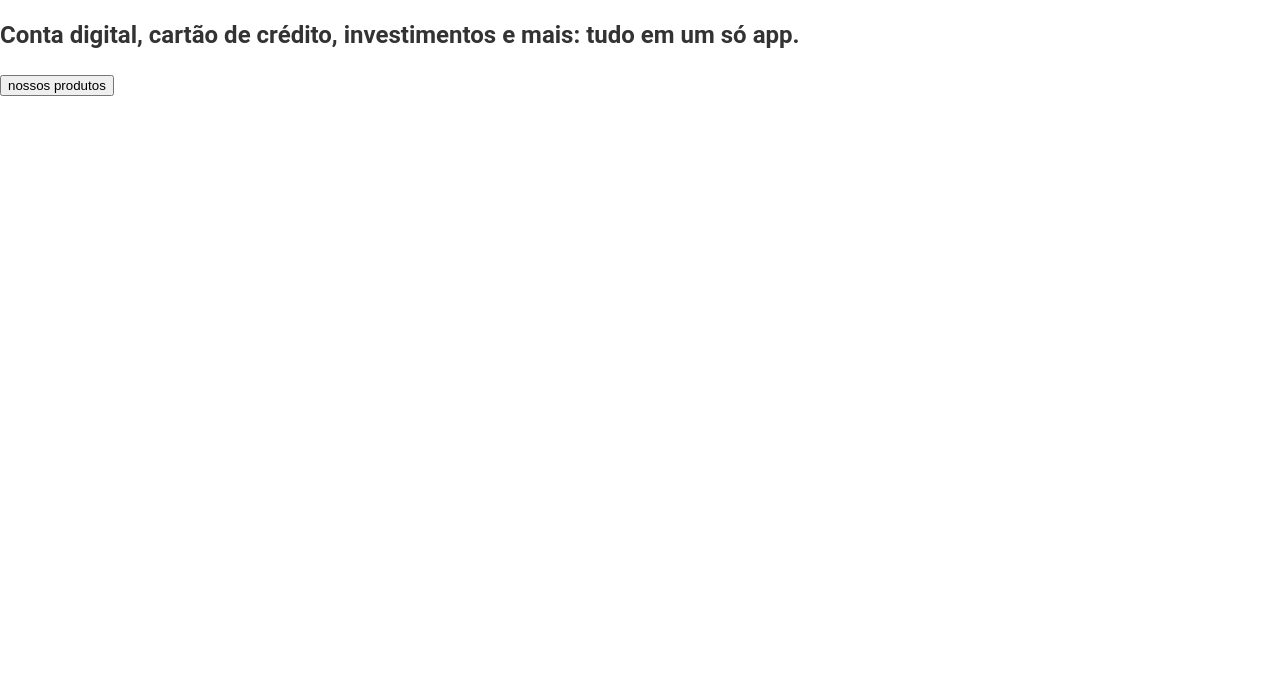
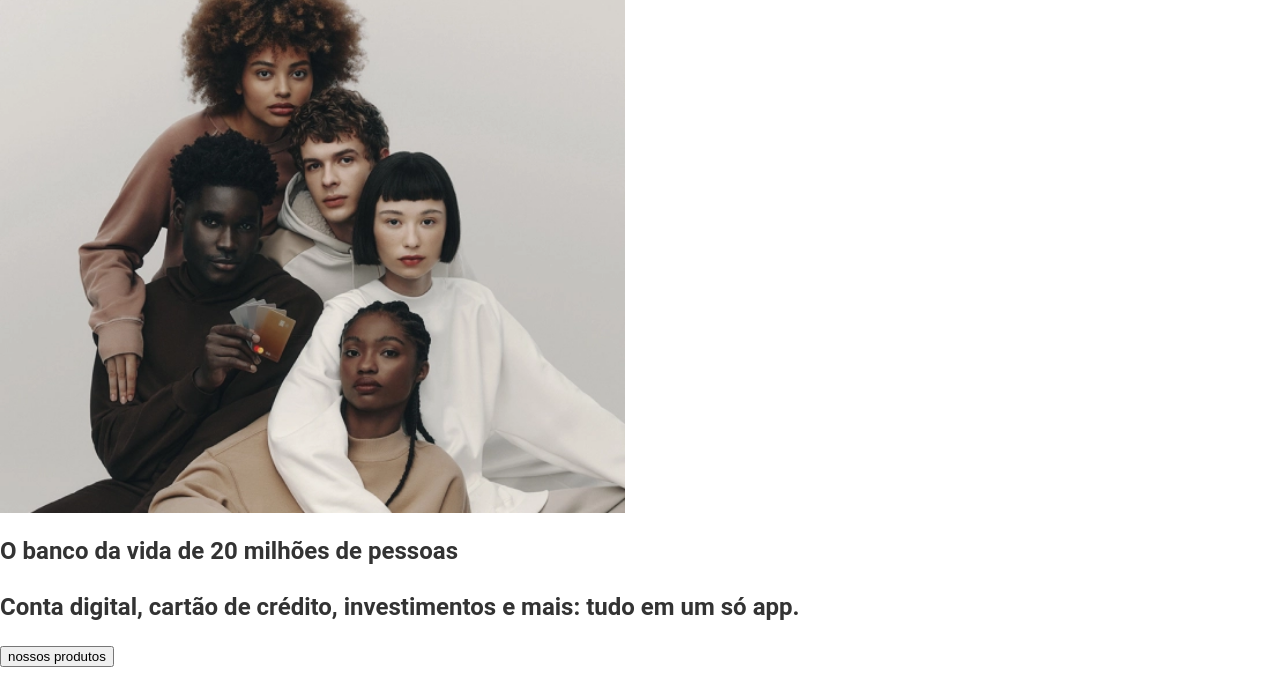
Before and after one commit to prissycorrea/javascript-fiap, a website: page c6bank.html in a window 1280 px wide. Shown: the part 106-800 px from the top of the page. Drawn offline with Linux system fonts and the light colour scheme.

Commit message:
'Deploy'

```diff
--- a/assets/css/main.css
+++ b/assets/css/main.css
@@ -1 +1 @@
-body{margin:0;padding:0;font-family:"Roboto","Lato",sans-serif;font-size:16px;line-height:1.5;color:#333}*{box-sizing:border-box}body{display:flex;width:100vw}body>header{align-items:center;background-color:#fff;display:flex;height:100px;justify-content:center;position:fixed;top:0;transition-duration:.5s;width:100%;z-index:100}body>header>nav{width:70%}body>header>nav>ul{display:flex;margin:0}body>header>nav>ul>li{list-style:none;margin-right:20px}body>header>nav>ul>li>a{color:#222;font-weight:bold;text-decoration:none}body>header button{background:#ffe45c;border:none;border-radius:20px;color:#333;font-size:.8em;height:40px;text-transform:uppercase;width:290px}.jss4 .jss6{fill:#242424}.jss12{height:24px;width:auto}
+body{margin:0;padding:0;font-family:"Roboto","Lato",sans-serif;font-size:16px;line-height:1.5;color:#333}*{box-sizing:border-box}body{display:flex;width:100vw}body>header{align-items:center;background-color:#fff;display:flex;height:100px;justify-content:center;position:fixed;top:0;transition-duration:.5s;width:100%;z-index:100}body>header>nav{width:70%}body>header>nav>ul{display:flex;margin:0}body>header>nav>ul>li{list-style:none;margin-right:20px}body>header>nav>ul>li>a{color:#222;font-weight:bold;text-decoration:none}body>header button{background:#ffe45c;border:none;border-radius:20px;color:#333;font-size:.8em;height:40px;text-transform:uppercase;width:290px}div.destak{background:url("../images/hero-bg-xs.webp") no-repeat;background-size:contain;height:calc(100vh - 100px - 100px)}.jss4 .jss6{fill:#242424}.jss12{height:24px;width:auto}
--- a/assets/scss/home.scss
+++ b/assets/scss/home.scss
@@ -1,8 +1,5 @@
 body {
-    //background: url('../images/hero-bg-xs.webp') no-repeat;
-    //background-size: contain;
     display: flex;
-    //height: calc(100vh - 100px - 100px);
     width: 100vw;
     &>header {
         /*& = ele mesmo*/
@@ -45,6 +42,13 @@ body {
     }
 }
 
+div.destak {
+    background: url('../images/hero-bg-xs.webp') no-repeat;
+    background-size: contain;
+    height: calc(100vh - 100px - 100px);
+    //transform: translate (-10%, -10%);
+}
+
 //colore o svg
 .jss4 .jss6 {
     fill: hsla(0, 0%, 14%, 1);
```
Also changed, not shown: assets/css/home.css.
